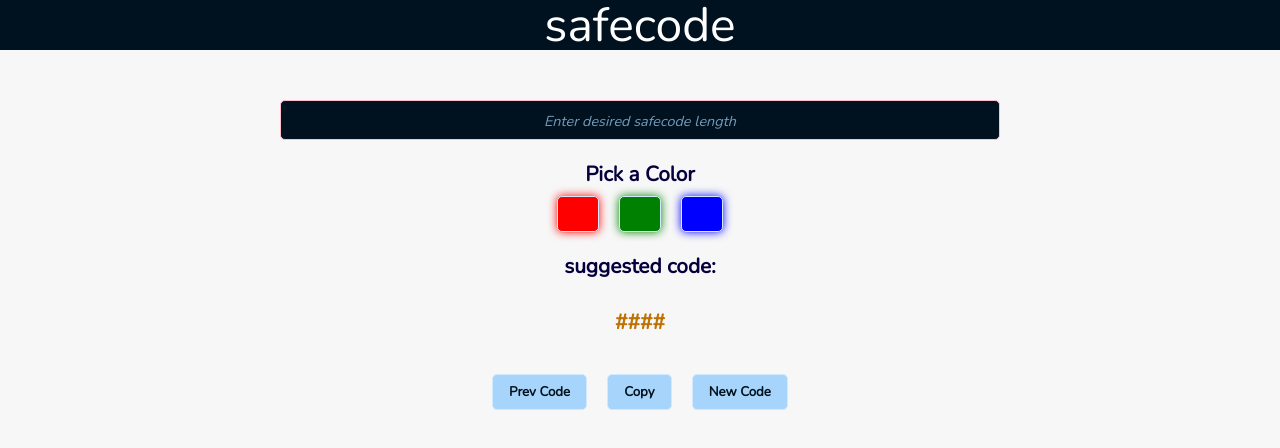
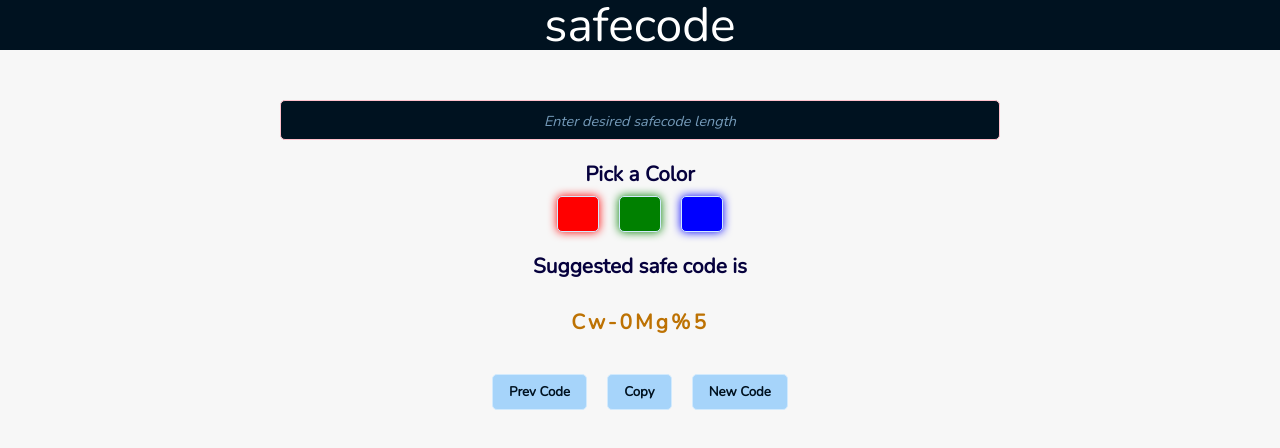
Before and after one commit to imaginebaraka/safecode, a React (Create React App) app: page / in a window 1280 px wide. Shown: the top 448 px of the page. Built offline with nearby package versions, Linux system fonts and the light colour scheme.

Commit message:
generating a random code

```diff
--- a/package.json
+++ b/package.json
@@ -6,6 +6,7 @@
     "@testing-library/jest-dom": "^5.11.4",
     "@testing-library/react": "^11.1.0",
     "@testing-library/user-event": "^12.1.10",
+    "lodash": "^4.17.20",
     "react": "^17.0.1",
     "react-dom": "^17.0.1",
     "react-scripts": "4.0.1",
--- a/src/App.css
+++ b/src/App.css
@@ -80,7 +80,9 @@ input[type=number] {
 }
 
 .code {
-  color: #bd7203
+  color: #bd7203;
+  letter-spacing: 3px;
+  overflow-wrap: break-word;
 }
 
 .btn {
--- a/src/App.js
+++ b/src/App.js
@@ -1,6 +1,29 @@
 import "./App.css";
+import safecode from './safecode';
+import React, { useState } from 'react';
 
 function App() {
+
+  const [code, setCode] = useState(safecode(8));
+  const [len, setLen] = useState(0);
+  const [msg, setMsg] = useState("Suggested safe code is");
+
+  const handleChange = () => {
+    if (len) {
+      if (len < 8) {
+        alert("length too small");
+        setCode(safecode(8));
+        setMsg("Suggested safe code is")
+      } else {
+        setCode(safecode(len));
+        setMsg('Your safe code is')
+      }
+    } else {
+      setCode(safecode(8));
+      setMsg("Suggested safe code is")
+    }
+  };
+
   return (
     <div className="App">
       <header className="header">
@@ -15,6 +38,7 @@ function App() {
             id="length"
             className="length-input"
             placeholder="Enter desired safecode length"
+            onChange={(e) => setLen(Number(e.target.value))}
           />
         </div>
         <p className="lead">Pick a Color</p>
@@ -25,7 +49,7 @@ function App() {
               { id: 2, color: "green" },
               { id: 3, color: "blue" },
             ].map(({ id, color }) => (
-              <button className={`btn btn-${color} btn-color`} type="button">
+              <button key={id} className={`btn btn-${color} btn-color`} type="button">
                 {id}
               </button>
             ))}
@@ -33,13 +57,13 @@ function App() {
         </div>
       </form>
       <div className="output">
-        <p className="lead">suggested code:</p>
-        <p className="lead code">####</p>
+        <p className="lead">{msg}</p>
+        <p className="lead code">{code}</p>
       </div>
       <div className="controls form-group">
         <button className="btn btn-control">Prev Code</button>
         <button className="btn btn-control">Copy</button>
-        <button className="btn btn-control">New Code</button>
+        <button className="btn btn-control" onClick={handleChange}>New Code</button>
       </div>
     </div>
   );
--- /dev/null
+++ b/src/safecode.js
@@ -0,0 +1,35 @@
+import _ from "lodash";
+
+let characters = [
+  ["A", "B", "C", "D", "E", "F", "G", "H", "I", "J", "K", "L", "M", "N", "O", "P", "Q", "R", "S", "T", "U", "V", "W", "X", "Y", "Z"],
+  ["a", "b", "c", "d", "e", "f", "g", "h", "i", "j", "k", "l", "m", "n", "o", "p", "q", "r", "s", "t", "u", "v", "w", "x", "y", "z"],
+  ["@", "_", "-", "!", "#", "$", "%", "&"],
+  ["0", "1", "2", "3", "4", "5", "6", "7", "8", "9"]
+];
+
+let sporadic = arr => arr[_.random(0, arr.length - 1)];
+
+function produce() {
+  let code = "";
+  for (let i = 0; i < characters.length; i++) {
+    code += sporadic(characters[i])
+  }
+  return code;
+}
+
+export default function safecode(len) {
+
+  let code = "";
+  let numOfLoops = Math.floor(len / 4);
+  let residue = _.round(len % 4, 1);
+
+  for (let i = 0; i < numOfLoops; i++) {
+    code += produce();
+  }
+
+  if (residue > 0) {
+    code += produce().slice(0, residue);
+  }
+
+  return code;
+}
```
Also changed, not shown: 1 other file (tests, documents, lock files or other folders).
